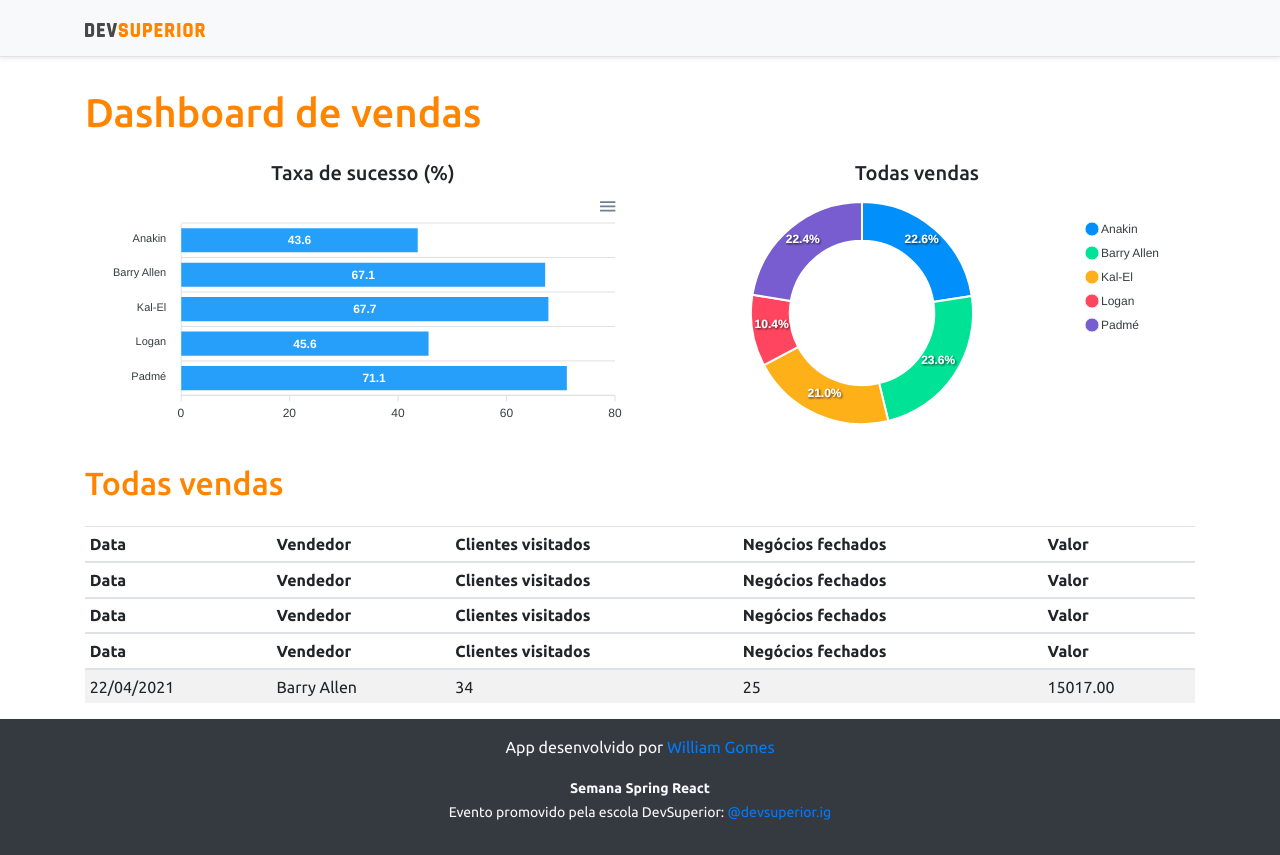
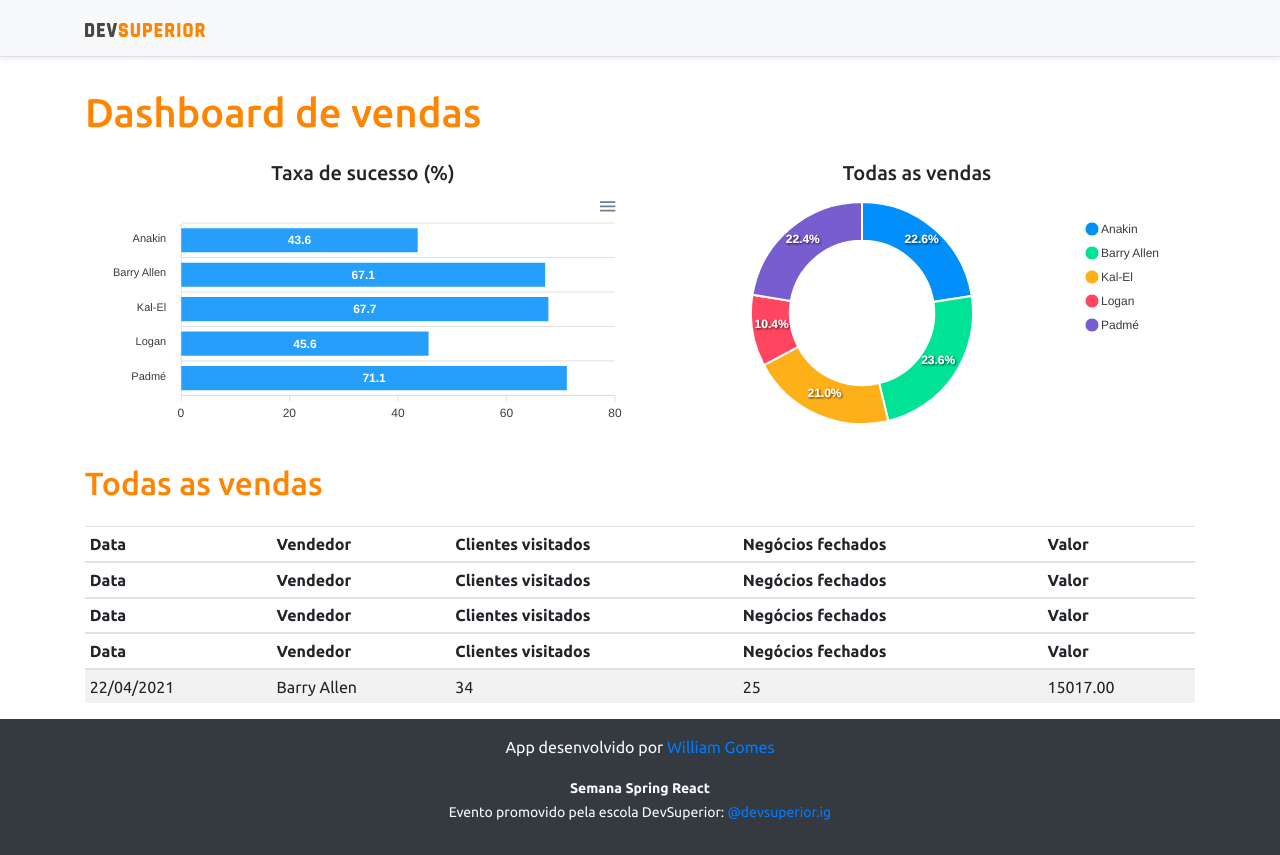
Before and after one commit to williamgomes62/dsvendas-sds4, a React (Create React App) app in the folder frontend/: page / in a window 1280 px wide. Built offline with nearby package versions, Linux system fonts and the light colour scheme.

Commit message:
Donut chart title correction

```diff
--- a/frontend/src/App.tsx
+++ b/frontend/src/App.tsx
@@ -17,12 +17,12 @@
             <BarChart />
           </div>
           <div className="col-sm-6">
-            <h5 className="text-center text-secundary">Todas vendas</h5>
+            <h5 className="text-center text-secundary">Todas as vendas</h5>
             <DonutChart />
           </div>
         </div>
         <div className="py-3">
-          <h2 className="text-primary">Todas vendas</h2>
+          <h2 className="text-primary">Todas as vendas</h2>
         </div>
         <DataTable />
       </div>
```
